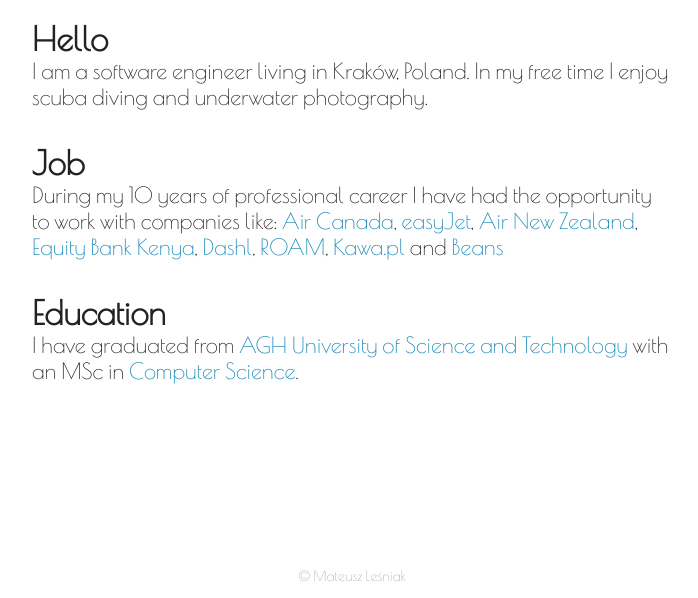
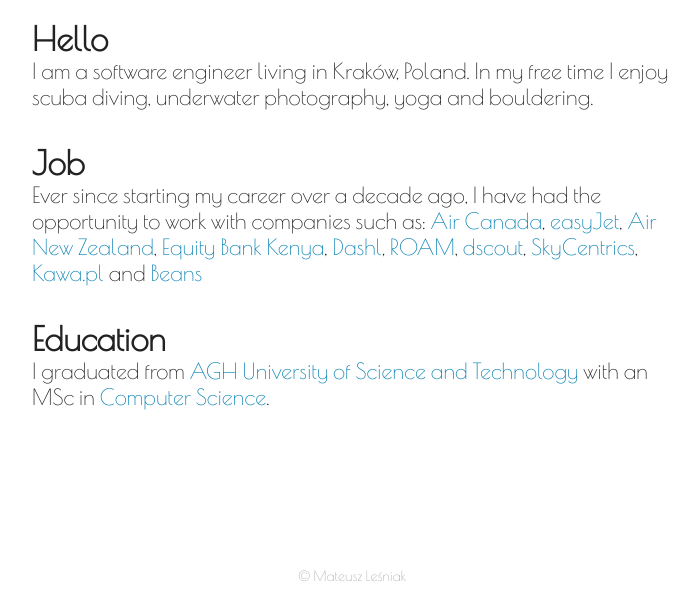
Before and after one commit to stickmanlechu/stickmanlechu.github.io, a plain HTML site: page index.html in a window 1280 px wide. Shown: the part 202-800 px from the top of the page, without its empty margins (288-986 px from the left). Drawn offline with nearby package versions, Linux system fonts and the light colour scheme.

Commit message:
Copy update

```diff
--- a/index.html
+++ b/index.html
@@ -42,20 +42,22 @@
 
     <div class="content">
         <h2>Hello</h2>
-        <p>I am a software engineer living in Kraków, Poland. In my free time I enjoy scuba diving and underwater photography.</p>
+        <p>I am a software engineer living in Kraków, Poland. In my free time I enjoy scuba diving, underwater photography, yoga and bouldering.</p>
         <h2>Job</h2>
-        <p>During my 10 years of professional career I have had the opportunity to work with companies like:
+        <p>Ever since starting my career over a decade ago, I have had the opportunity to work with companies such as:
             <a rel="external nofollow" href="https://www.aircanada.com">Air Canada</a>,
             <a rel="external nofollow" href="https://www.easyjet.com"> easyJet</a>,
             <a rel="external nofollow" href="https://www.airnewzealand.co.nz"> Air New Zealand</a>,
             <a rel="external nofollow" href="https://equitygroupholdings.com"> Equity Bank Kenya</a>,
             <a rel="external nofollow" href="https://dashl.se"> Dashl</a>,
             <a rel="external nofollow" href="https://www.roamrobotics.com"> ROAM</a>,
+            <a rel="external nofollow" href="https://dscout.com"> dscout</a>,
+            <a rel="external nofollow" href="https://www.skycentrics.com"> SkyCentrics</a>,
             <a rel="external nofollow" href="https://kawa.pl"> Kawa.pl</a> and
             <a rel="external nofollow" href="https://getbeans.com"> Beans</a>
         </p>
         <h2>Education</h2>
-        <p>I have graduated from <a rel="external nofollow" href="http://www.agh.edu.pl">AGH University of Science and Technology</a> with an MSc in <a rel="external nofollow" href="http://www.ki.agh.edu.pl/">Computer Science</a>.</p>
+        <p>I graduated from <a rel="external nofollow" href="http://www.agh.edu.pl">AGH University of Science and Technology</a> with an MSc in <a rel="external nofollow" href="http://www.ki.agh.edu.pl/">Computer Science</a>.</p>
     </div>
     </div>
 
```
